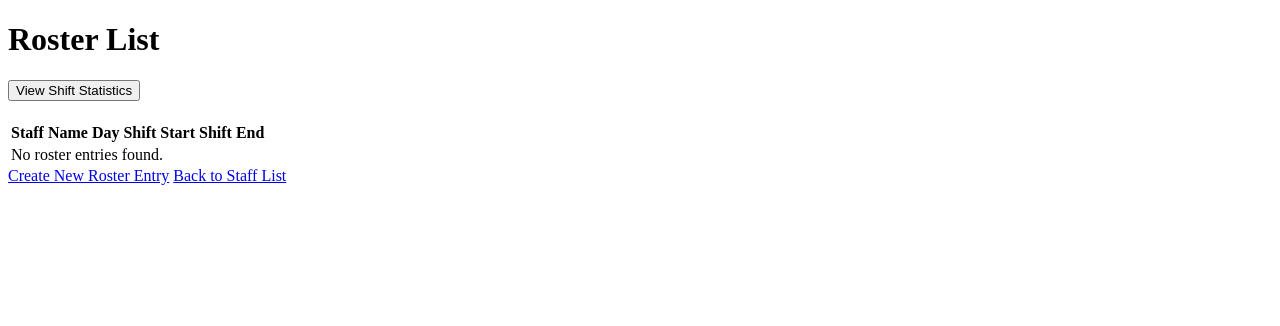
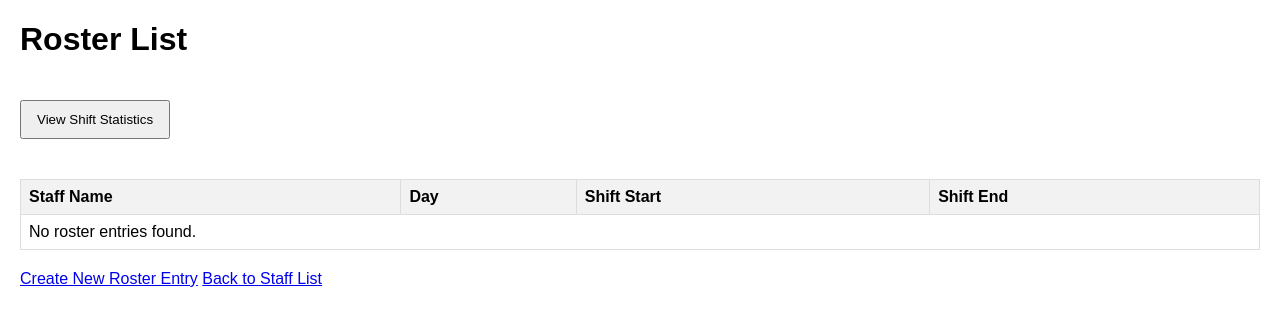
Before and after one commit to JUNELAI2024/roster2ndversion, a Django app: page / in a window 1280 px wide. Shown: the top 326 px of the page. Run offline with Django 5.2, Linux system fonts and the light colour scheme; data that the repository does not hold is empty.

Commit message:
udpate statistic
update statistic

```diff
--- a/roster/templates/roster/roster_list.html
+++ b/roster/templates/roster/roster_list.html
@@ -1,13 +1,43 @@
 <!DOCTYPE html>
-<html>
+<html lang="en">
 <head>
+    <meta charset="UTF-8">
+    <meta name="viewport" content="width=device-width, initial-scale=1.0">
     <title>Roster List</title>
+    <style>
+        body {
+            font-family: Arial, sans-serif;
+            margin: 20px;
+        }
+        table {
+            width: 100%;
+            border-collapse: collapse;
+            margin-top: 20px;
+        }
+        th, td {
+            border: 1px solid #ddd;
+            padding: 8px;
+            text-align: left;
+        }
+        th {
+            background-color: #f2f2f2;
+        }
+        button {
+            padding: 10px 15px;
+            margin-bottom: 20px;
+            cursor: pointer;
+        }
+        a {
+            display: inline-block;
+            margin-top: 20px;
+        }
+    </style>
 </head>
 <body>
     <h1>Roster List</h1>
 
     <!-- Button to go to Statistics Page -->
-    <a href="{% url 'statistics' %}" style="display: inline-block; margin-bottom: 20px;">
+    <a href="{% url 'statistics' %}">
         <button>View Shift Statistics</button>
     </a>
 
--- a/roster/urls.py
+++ b/roster/urls.py
@@ -2,7 +2,6 @@ from django.urls import path, include
 from rest_framework.routers import DefaultRouter
 from . import views
 
-# Create a router and register your viewsets with it
 router = DefaultRouter()
 router.register(r'staff', views.StaffViewSet)
 router.register(r'rosters', views.RosterViewSet)
@@ -11,6 +10,6 @@ urlpatterns = [
     path('', views.roster_list, name='roster_list'),
     path('create/', views.roster_create, name='roster_create'),
     path('staff/', views.staff_list, name='staff_list'),
-    path('api/', include(router.urls)),  # Include API routes
-    path('api/statistics/', views.staff_shift_counts, name='staff_shift_counts'),  # New statistics endpoint
+    path('statistics/', views.statistics_view, name='statistics'),  # Statistics page
+    path('api/', include(router.urls)),
 ]
--- a/roster/views.py
+++ b/roster/views.py
@@ -34,6 +34,24 @@ def roster_list(request):
     rosters = Roster.objects.all()
     return render(request, 'roster/roster_list.html', {'rosters': rosters})
 
+# New view for displaying shift statistics
+def statistics_view(request):
+    # Fetch data for shift counts
+    shift_counts = (
+        Roster.objects
+        .values('staff__name')  # Group by staff name
+        .annotate(count=Count('id'))
+    )
+
+    # Prepare data for the bar chart
+    staff_names = [item['staff__name'] for item in shift_counts]
+    counts = [item['count'] for item in shift_counts]
+
+    return render(request, 'roster/statistics.html', {
+        'staff_names': staff_names,
+        'counts': counts,
+    })
+
 # New API views using Django REST Framework
 class StaffViewSet(viewsets.ModelViewSet):
     queryset = Staff.objects.all()
```
Also changed, not shown: roster/templates/roster/statistics.html (+25 -36 lines).
